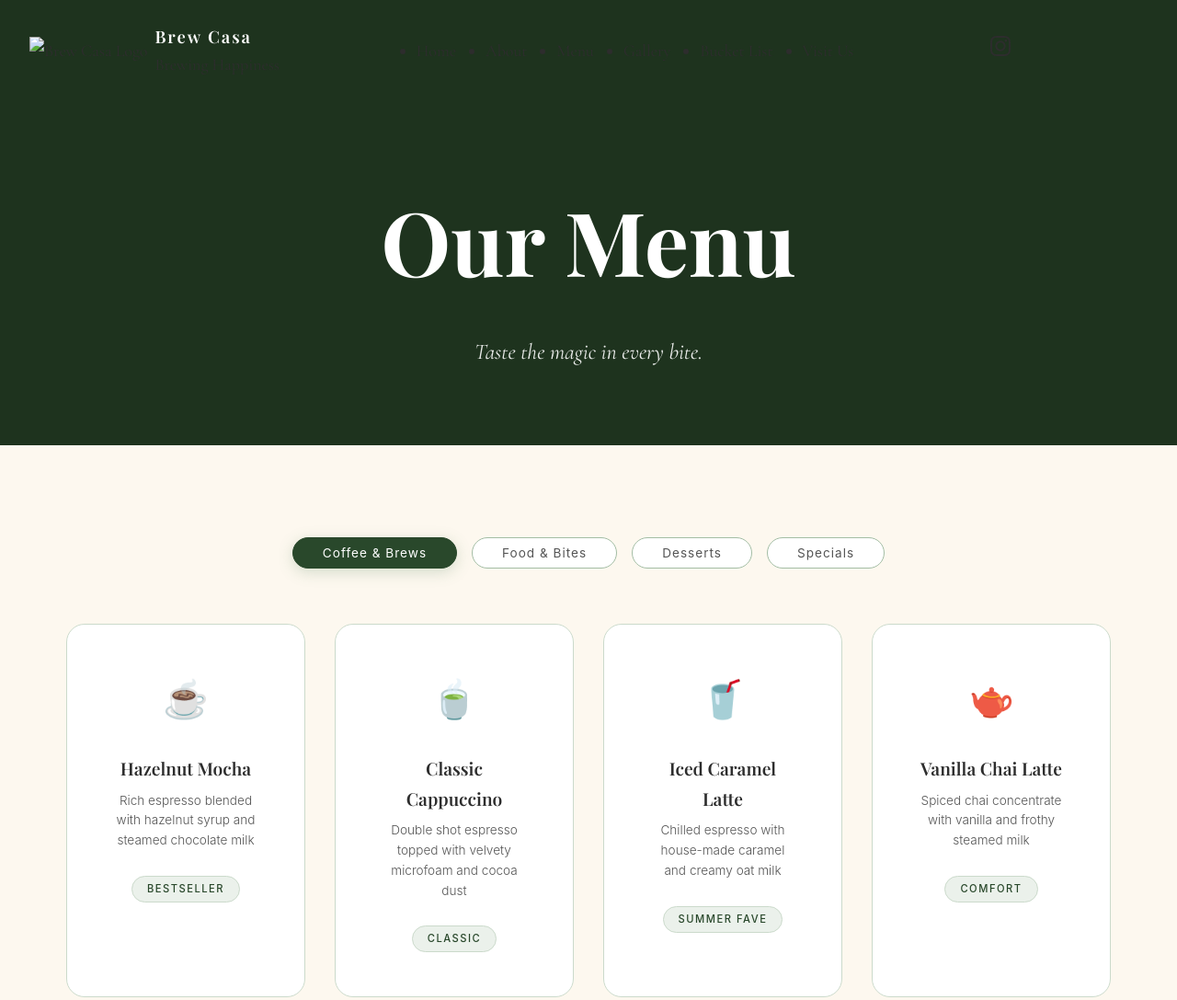
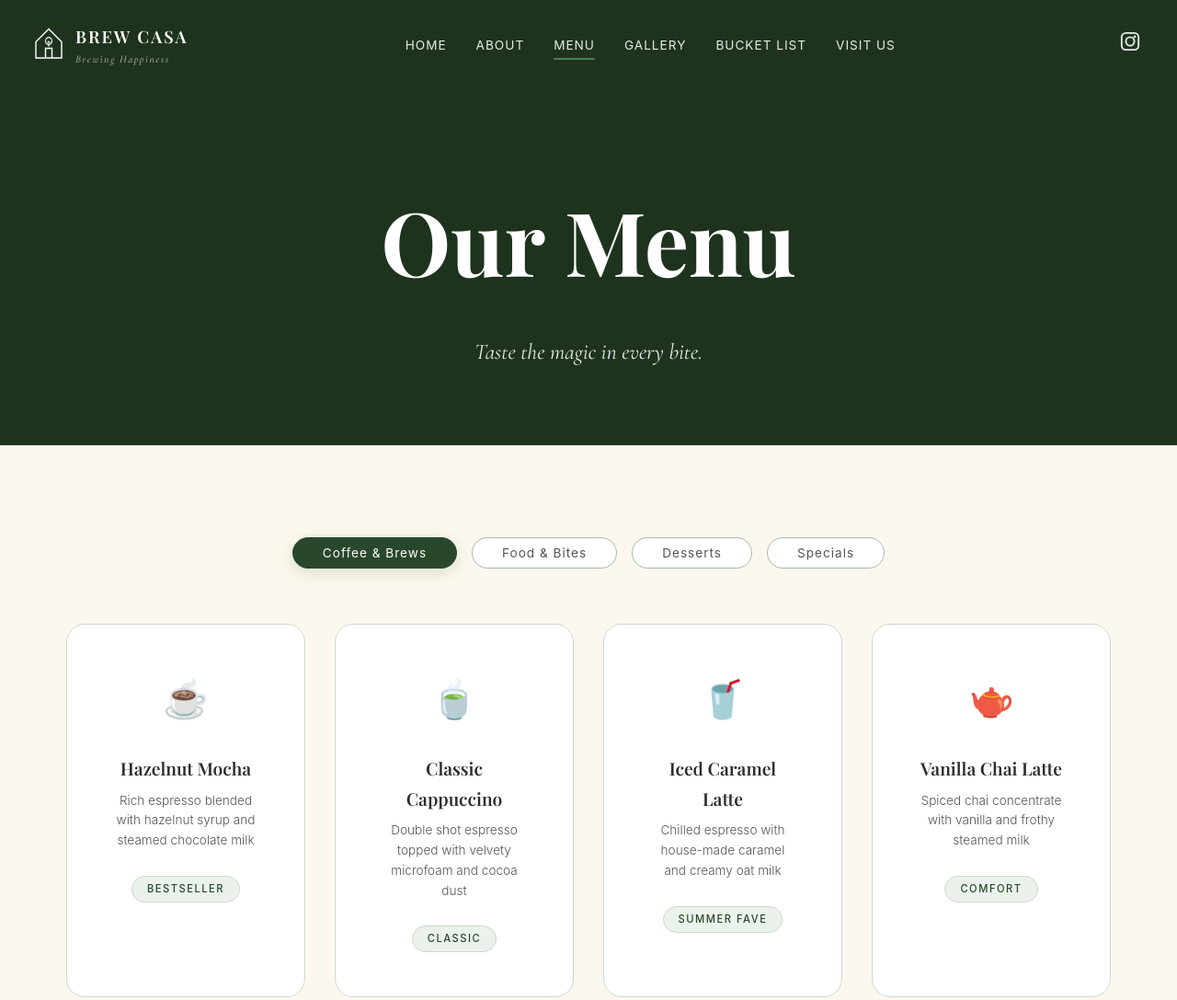
Before and after one commit to PratikSinha123/Brew-Casa-cafe, a website: page menu.html in a window 1280 px wide. Shown: the top 1087 px of the page at 92% size. Drawn offline with nearby package versions, Linux system fonts and the light colour scheme; a web font is replaced by a local one.

Commit message:
Fix broken logo on menu page and synchronize navbar with homepage

```diff
--- a/menu.html
+++ b/menu.html
@@ -54,24 +54,34 @@
     <nav class="navbar">
         <div class="nav-container">
             <a href="index.html" class="nav-logo">
-                <img src="assets/images/brew-casa-logo.png" alt="Brew Casa Logo" class="logo-img">
+                <svg class="logo-icon" viewBox="0 0 60 60" fill="none" xmlns="http://www.w3.org/2000/svg">
+                    <path d="M30 5L10 25V50H50V25L30 5Z" stroke="currentColor" stroke-width="2" fill="none"/>
+                    <path d="M25 50V35H35V50" stroke="currentColor" stroke-width="2"/>
+                    <path d="M30 18C32 18 35 20 35 24C35 28 30 30 30 30C30 30 25 28 25 24C25 20 28 18 30 18Z" stroke="currentColor" stroke-width="1.5" fill="none"/>
+                    <path d="M30 24V32" stroke="currentColor" stroke-width="1.5"/>
+                    <path d="M27 27L30 24L33 27" stroke="currentColor" stroke-width="1.2" fill="none"/>
+                </svg>
                 <div class="logo-text">
-                    <span class="logo-name">Brew Casa</span>
-                    <span class="logo-tag">Brewing Happiness</span>
+                    <span class="logo-name">BREW CASA</span>
+                    <span class="logo-tagline">Brewing Happiness</span>
                 </div>
             </a>
-            <ul class="nav-links">
-                <li><a href="index.html#home">Home</a></li>
-                <li><a href="index.html#about">About</a></li>
-                <li><a href="menu.html" class="active">Menu</a></li>
-                <li><a href="index.html#gallery">Gallery</a></li>
-                <li><a href="index.html#bucket-list">Bucket List</a></li>
-                <li><a href="index.html#contact">Visit Us</a></li>
-            </ul>
-            <a href="https://www.instagram.com/brew.casa/" target="_blank" class="nav-insta">
-                <svg viewBox="0 0 24 24" width="22" height="22"><path fill="currentColor" d="M12 2.163c3.204 0 3.584.012 4.85.07 1.366.062 2.633.332 3.608 1.308.975.975 1.247 2.242 1.308 3.608.058 1.266.07 1.646.07 4.85s-.012 3.584-.07 4.85c-.062 1.366-.332 2.633-1.308 3.608-.975.975-2.242 1.247-3.608 1.308-1.266.058-1.646.07-4.85.07s-3.584-.012-4.85-.07c-1.366-.062-2.633-.332-3.608-1.308-.975-.975-1.247-2.242-1.308-3.608-.058-1.266-.07-1.646-.07-4.85s.012-3.584.07-4.85c.062-1.366.332-2.633 1.308-3.608.975-.975 2.242-1.247 3.608-1.308 1.266-.058 1.646-.07 4.85-.07zm0-2.163c-3.259 0-3.667.014-4.947.072-4.358.2-6.78 2.618-6.98 6.98-.059 1.281-.073 1.689-.073 4.948s.014 3.667.072 4.947c.2 4.358 2.618 6.78 6.98 6.98 1.281.058 1.689.072 4.948.072s3.667-.014 4.947-.072c4.358-.2 6.78-2.618 6.98-6.98.058-1.281.072-1.689.072-4.948s-.014-3.667-.072-4.947c-.2-4.358-2.618-6.78-6.98-6.98-1.28-.058-1.689-.072-4.948-.072zm0 5.838c-3.403 0-6.162 2.759-6.162 6.162s2.759 6.163 6.162 6.163 6.162-2.759 6.162-6.163-2.759-6.162-6.162-6.162zm0 10.162c-2.209 0-4-1.79-4-4 0-2.209 1.791-4 4-4s4 1.791 4 4c0 2.21-1.791 4-4 4zm6.406-11.845c-.796 0-1.441.645-1.441 1.44s.645 1.44 1.441 1.44c.795 0 1.439-.645 1.439-1.44s-.644-1.44-1.439-1.44z"/></svg>
+            <div class="nav-links" id="nav-links">
+                <a href="index.html#home" class="nav-link">Home</a>
+                <a href="index.html#about" class="nav-link">About</a>
+                <a href="menu.html" class="nav-link active">Menu</a>
+                <a href="index.html#gallery" class="nav-link">Gallery</a>
+                <a href="index.html#bucket-list" class="nav-link">Bucket List</a>
+                <a href="index.html#contact" class="nav-link">Visit Us</a>
+            </div>
+            <a href="https://www.instagram.com/brew.casa/" target="_blank" class="nav-instagram" aria-label="Follow on Instagram">
+                <svg width="22" height="22" viewBox="0 0 24 24" fill="none" stroke="currentColor" stroke-width="2">
+                    <rect x="2" y="2" width="20" height="20" rx="5"/>
+                    <circle cx="12" cy="12" r="5"/>
+                    <circle cx="17.5" cy="6.5" r="1.5" fill="currentColor" stroke="none"/>
+                </svg>
             </a>
-            <button class="mobile-toggle" id="mobile-toggle">
+            <button class="nav-toggle" id="nav-toggle" aria-label="Toggle menu">
                 <span></span>
                 <span></span>
                 <span></span>
```
